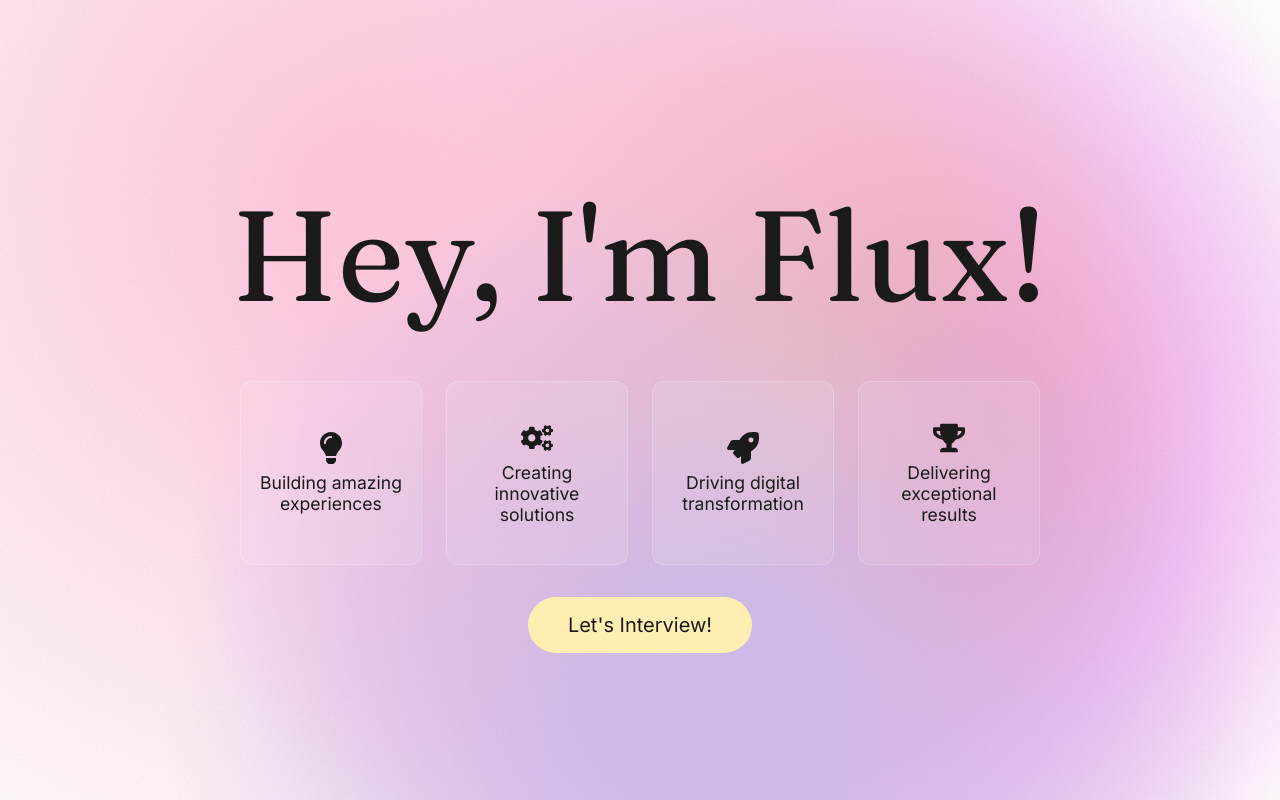
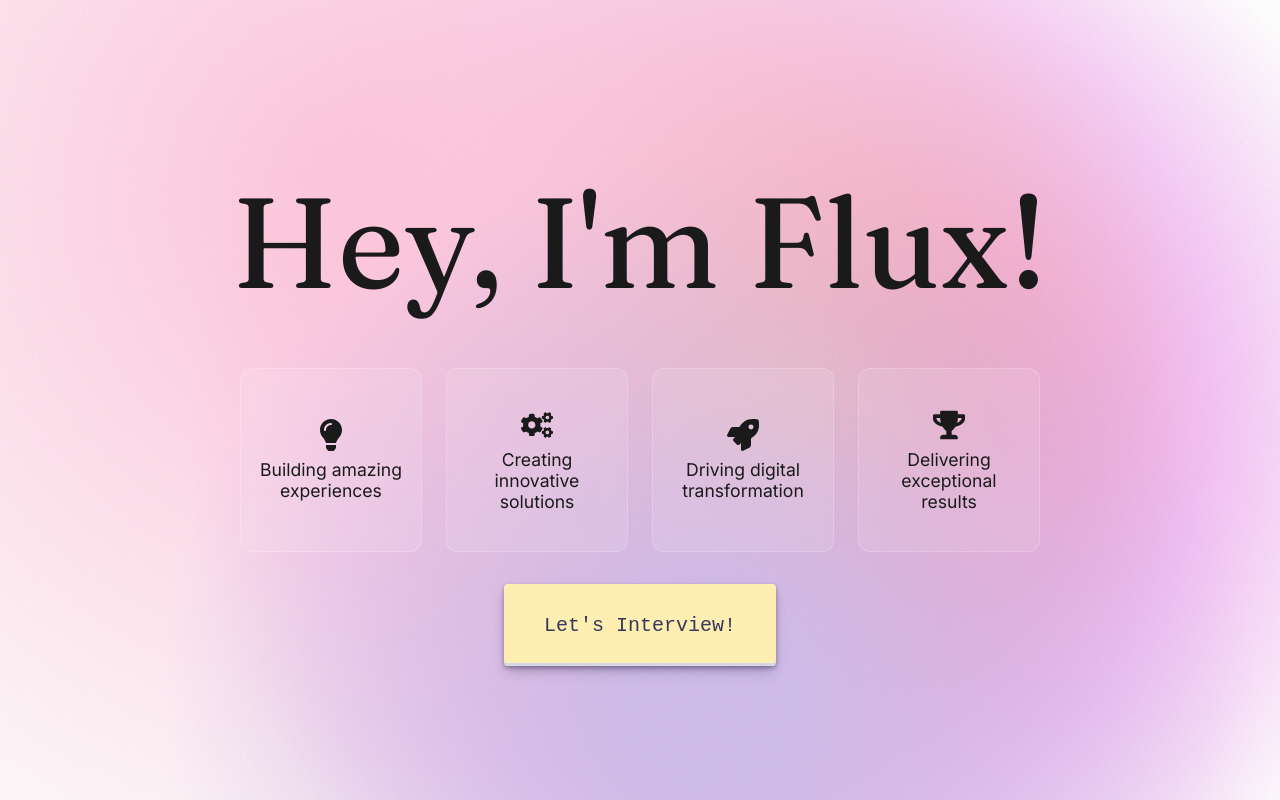
Before and after one commit to WindowsDotExe/HackED2025, a React (Create React App) app in the folder frontend/my-react-app/: page / in a window 1280 px wide. Built offline with nearby package versions, Linux system fonts and the light colour scheme.

Commit message:
more changes to css

```diff
--- a/frontend/my-react-app/src/Styles/ChatBot.css
+++ b/frontend/my-react-app/src/Styles/ChatBot.css
@@ -223,13 +223,6 @@ body {
   box-shadow: 0 0 12px rgba(255, 223, 70, 0.8); /* Glow effect */
   transform: translateY(-2px);
 }
-
-.submit-button:disabled {
-  background: #d4c48b;
-  cursor: not-allowed;
-  box-shadow: none;
-}
-
 /* Recording Button */
 .record-button {
   background-color: #b5efb5; /* Light green initially */
--- a/frontend/my-react-app/src/Styles/LandingPage.css
+++ b/frontend/my-react-app/src/Styles/LandingPage.css
@@ -285,32 +285,55 @@
   }
 
   .interview-button {
-  display: inline-block;
+    display: inline-flex; /* Match button-30's display */
+    align-items: center;
+    justify-content: center;
     padding: 1rem 2.5rem;
-  background-color: #ffeeb2;
+    background-color: #ffeeb2; /* Match button-30 */
     border: none;
-  border-radius: 50px;
-  font-size: 1.25rem;
+    border-radius: 4px; /* Match button-30 */
+    box-shadow: rgba(45, 35, 66, 0.4) 0 2px 4px, rgba(45, 35, 66, 0.3) 0 7px 13px -3px, #D6D6E7 0 -3px 0 inset;
+    font-size: 1.25rem; /* Match button-30 */
     text-decoration: none;
-  color: #1a1a1a;
-  transition: all 0.3s ease;
+    color: #36395A; /* Match button-30 */
+    cursor: pointer;
+    font-family: "JetBrains Mono", monospace;
+    height: 50px; /* Slightly larger for balance */
+    text-align: center;
+    transition: all 0.3s ease, box-shadow 0.15s, transform 0.15s;
+    user-select: none;
+    -webkit-user-select: none;
+    touch-action: manipulation;
+    white-space: nowrap;
+    will-change: box-shadow, transform;
+    opacity: 0; /* Start hidden */
     animation: fadeIn 0.5s ease forwards;
     animation-delay: 3.8s;
-  opacity: 0;
     margin-bottom: 2rem;
     margin-top: 2rem;
   }
 
+  /* Hover effect like button-30 */
   .interview-button:hover {
+
+    background-color: #ffdb70; /* Slightly darker yellow */
+  box-shadow: 0 0 12px rgba(255, 223, 70, 0.8); /* Glow effect */
   transform: translateY(-2px);
-  box-shadow: 0 0 20px rgba(255, 238, 178, 0.8);
 }
 
+  /* Active (click) effect like button-30 */
+  .interview-button:active {
+    box-shadow: #ffeeb2 0 3px 7px inset;
+    transform: translateY(2px);
+  }
+
+  /* Fade-in animation */
   @keyframes fadeIn {
     to {
       opacity: 1;
     }
   }
+
 
 @media (max-width: 768px) {
   .typewriter-text {
```
Lines whose indentation alone changed are shown as unchanged.
